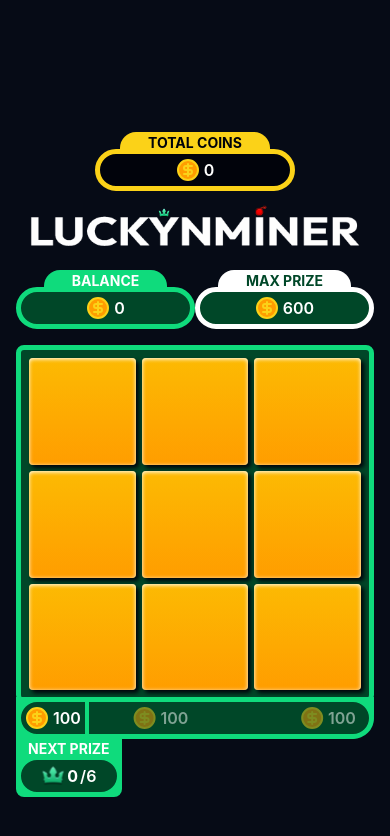
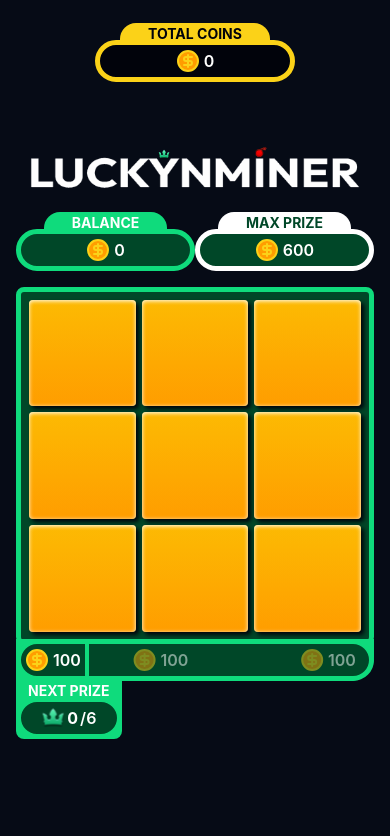
Before and after one commit to Aviv-rs/LuckyMiner, a React (Vite) app: page / in a window 390 px wide. Shown: the top 836 px of the page. Built offline with nearby package versions, Linux system fonts and the light colour scheme; a web font is replaced by a local one.

Commit message:
Moved total coins header into an app level component-new AppHeader, to improve the UI especially on mobile

```diff
--- /dev/null
+++ b/src/App.module.css
@@ -0,0 +1,3 @@
+.app-main-content {
+  padding-top: var(--app-header-height);
+}
--- a/src/App.tsx
+++ b/src/App.tsx
@@ -1,8 +1,15 @@
 import { GamePage } from "./pages/GamePage/GamePage";
+import { AppHeader } from "./components/AppHeader/AppHeader";
+import styles from "./App.module.css";
+
 export default function App() {
   return (
     <>
-      <GamePage />
+      <AppHeader />
+
+      <main className={styles["app-main-content"]}>
+        <GamePage />
+      </main>
     </>
   );
 }
--- /dev/null
+++ b/src/components/AppHeader/AppHeader.module.css
@@ -0,0 +1,13 @@
+.app-header {
+  height: var(--app-header-height);
+  display: flex;
+  align-items: center;
+  justify-content: center;
+  width: 100%;
+  background-color: var(--app-header-background-color);
+  position: fixed;
+  top: 0;
+  left: 0;
+  right: 0;
+  z-index: var(--app-header-z-index);
+}
--- /dev/null
+++ b/src/components/AppHeader/AppHeader.tsx
@@ -0,0 +1,9 @@
+import { TotalCoinsHeader } from "../TotalCoinsHeader/TotalCoinsHeader";
+import styles from "./AppHeader.module.css";
+export const AppHeader = () => {
+  return (
+    <header className={styles["app-header"]}>
+      <TotalCoinsHeader />
+    </header>
+  );
+};
--- a/src/pages/GamePage/GamePage.module.css
+++ b/src/pages/GamePage/GamePage.module.css
@@ -1,6 +1,6 @@
 .game-page {
   min-height: 100vh;
-  padding-top: 15vh;
+  padding-top: var(--space-8);
   display: flex;
   flex-direction: column;
   align-items: center;
--- a/src/pages/GamePage/GamePage.tsx
+++ b/src/pages/GamePage/GamePage.tsx
@@ -12,7 +12,6 @@ import { DotLottieReact } from "@lottiefiles/dotlottie-react";
 import coinAnimation from "../../assets/lotties/coin_animation.lottie?url";
 import CrownIcon from "../../assets/graphics/crown_shadow_no_pad.svg?react";
 import { AnimatedCounter } from "../../components/AnimatedTextBox/AnimatedCounter";
-import { TotalCoinsHeader } from "../../components/TotalCoinsHeader/TotalCoinsHeader";
 import { EventBusEvents } from "../../constants/event-bus.enum";
 import { eventBus } from "../../utils/event-bus.utils";
 
@@ -97,7 +96,6 @@ export const GamePage = () => {
     <div className={styles["game-page"]}>
       {loading && <div className="loader">Loading...</div>}
       {error && <div className="error">An error has occured, please try again later</div>}
-      <TotalCoinsHeader />
       {gameBoard && (
         <div className={styles["game-page-content"]}>
           <AppLogo />
--- a/src/styles/variables.css
+++ b/src/styles/variables.css
@@ -110,6 +110,11 @@
   --transition-fast: 0.1s ease;
   --transition-medium: 0.2s ease;
   --transition-slow: 0.3s ease;
+
+  /* App Header */
+  --app-header-height: 100px;
+  --app-header-background-color: var(--bg);
+  --app-header-z-index: 100;
 }
 
 body.light {
```
